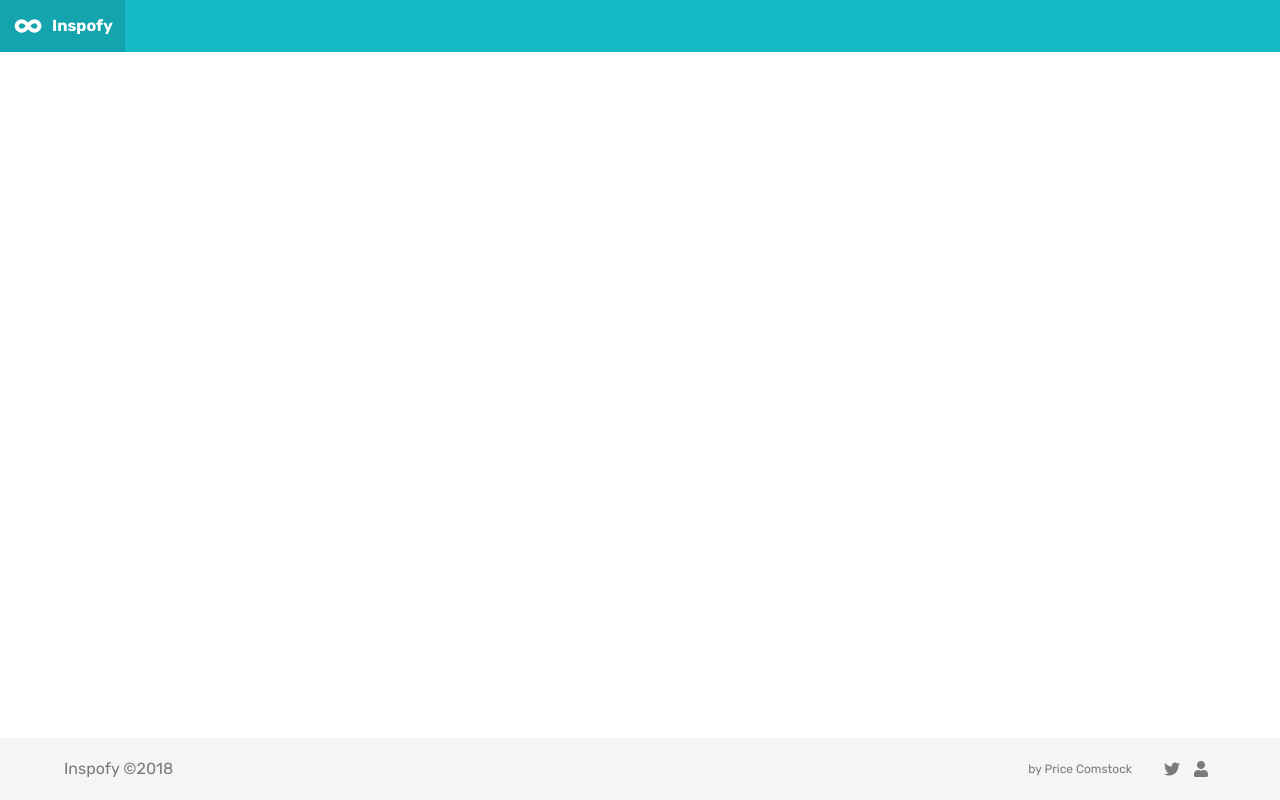
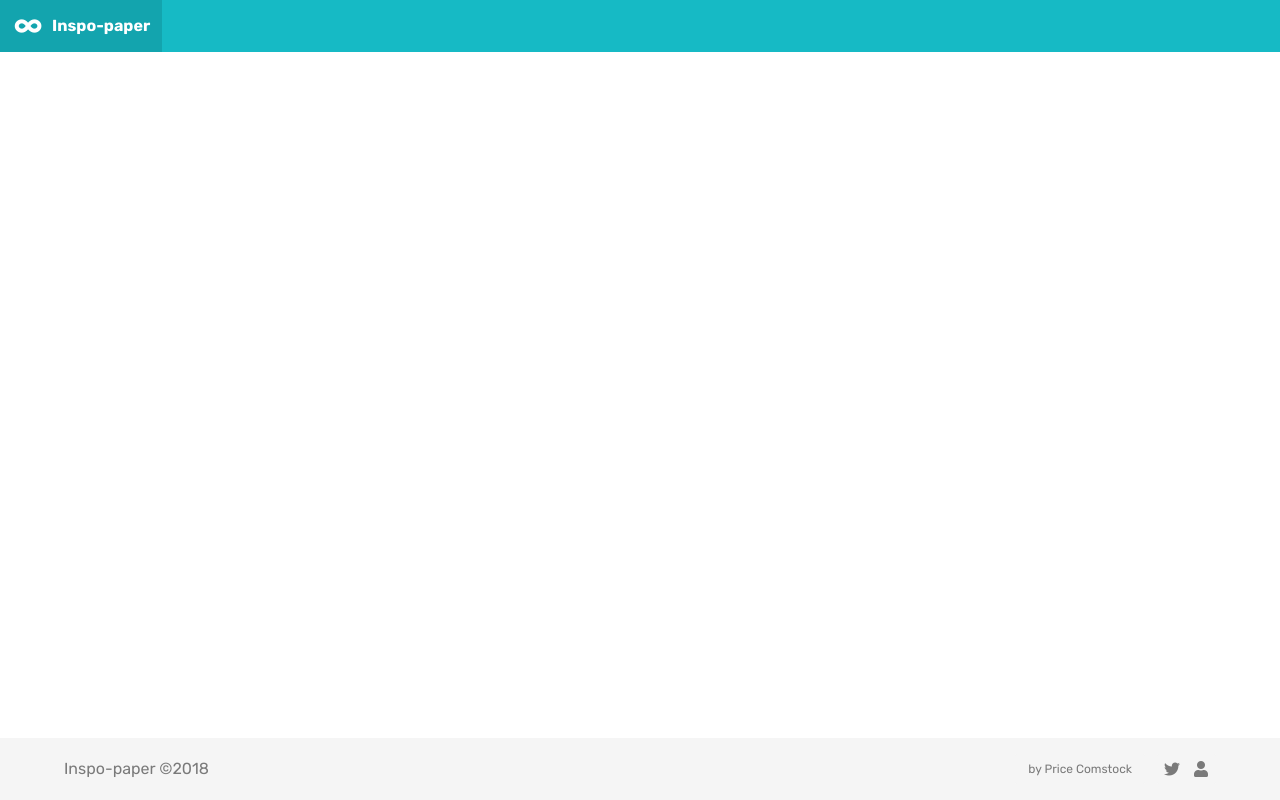
Before and after one commit to pricecomstock/wallpaper-bot-landing-page, a Vue app: page /thanks in a window 1280 px wide. Built offline with nearby package versions, Linux system fonts and the light colour scheme.

Commit message:
changed name to inspopaper

```diff
--- a/public/index.html
+++ b/public/index.html
@@ -12,14 +12,14 @@
     <!-- <link href="https://fonts.googleapis.com/css?family=Raleway:500,700" rel="stylesheet"> -->
     <!-- <link href="https://fonts.googleapis.com/css?family=Lato:400,700" rel="stylesheet"> -->
     <!-- <link href="https://fonts.googleapis.com/css?family=Open+Sans:400,700" rel="stylesheet"> -->
-    <meta property="og:title" content="Inspofy"/>
+    <meta property="og:title" content="Inspo-paper"/>
     <meta property="og:description" content="Immortalize messages as beautiful and inspirational images!"/>
     <meta property="og:image" content="<%= BASE_URL %>/assets/logo.png"/>
     <title>Inspofy: Immortalize messages as beautiful and inspirational images!</title>
   </head>
   <body>
     <noscript>
-      <strong>We're sorry but pc-web-boilerplate doesn't work properly without JavaScript enabled. Please enable it to continue.</strong>
+      <strong>We're sorry but the Inspo-paper site doesn't work properly without JavaScript enabled. Please enable it to continue.</strong>
     </noscript>
     <div id="app"></div>
     <!-- built files will be auto injected -->
--- a/src/components/SlackButton.vue
+++ b/src/components/SlackButton.vue
@@ -4,7 +4,7 @@
       <div class="hero-body">
         <div class="container">
           <h1 class="title">
-            Inspofy
+            Inspo-paper
           </h1>
           <h2 class="subtitle">
             immortalize messages as beautiful and inspirational images!
--- a/src/router.js
+++ b/src/router.js
@@ -19,13 +19,13 @@ export default new Router({
       component: Home
     },
     {
-      path: "/about",
-      name: "about",
+      path: "/thanks",
+      name: "thanks",
       // route level code-splitting
       // this generates a separate chunk (about.[hash].js) for this route
       // which is lazy-loaded when the route is visited.
       component: () =>
-        import(/* webpackChunkName: "about" */ "./views/About.vue")
+        import(/* webpackChunkName: "about" */ "./views/Thanks.vue")
     }
   ]
 });
--- a/src/views/About.vue
+++ /dev/null
@@ -1,11 +0,0 @@
-<template>
-  <div class="about">
-    <h1>This is an about page</h1>
-    <a href="#" class="button">None</a>
-    <a href="#" class="button is-primary">Primary</a>
-    <a href="#" class="button is-link">Link</a>
-    <a href="#" class="button is-warning">Warning</a>
-    <a href="#" class="button is-danger">Danger</a>
-    <a href="#" class="button is-success">Success</a>
-  </div>
-</template>
```
Also changed, not shown: 1 other file (tests, documents, lock files or other folders).
